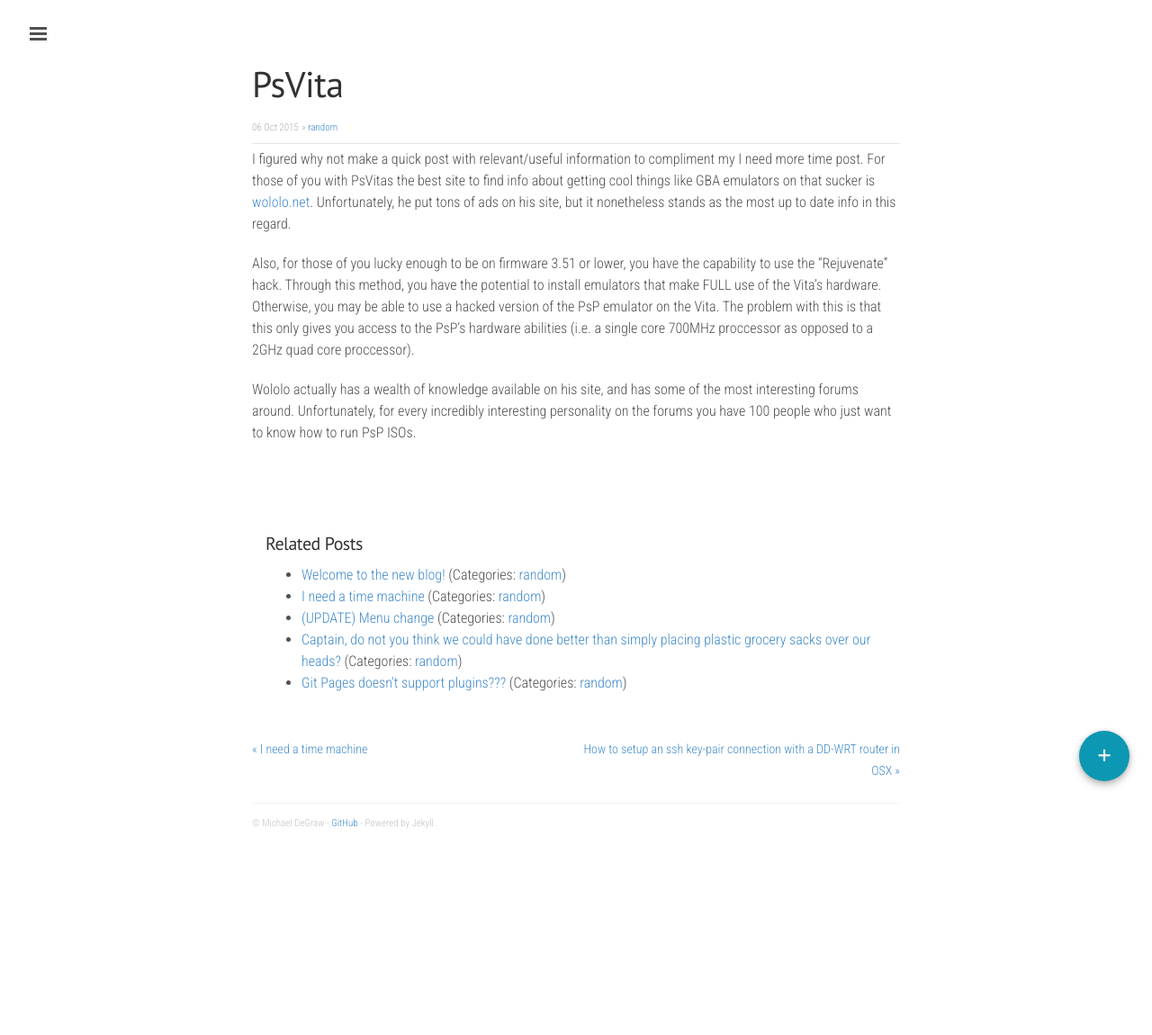
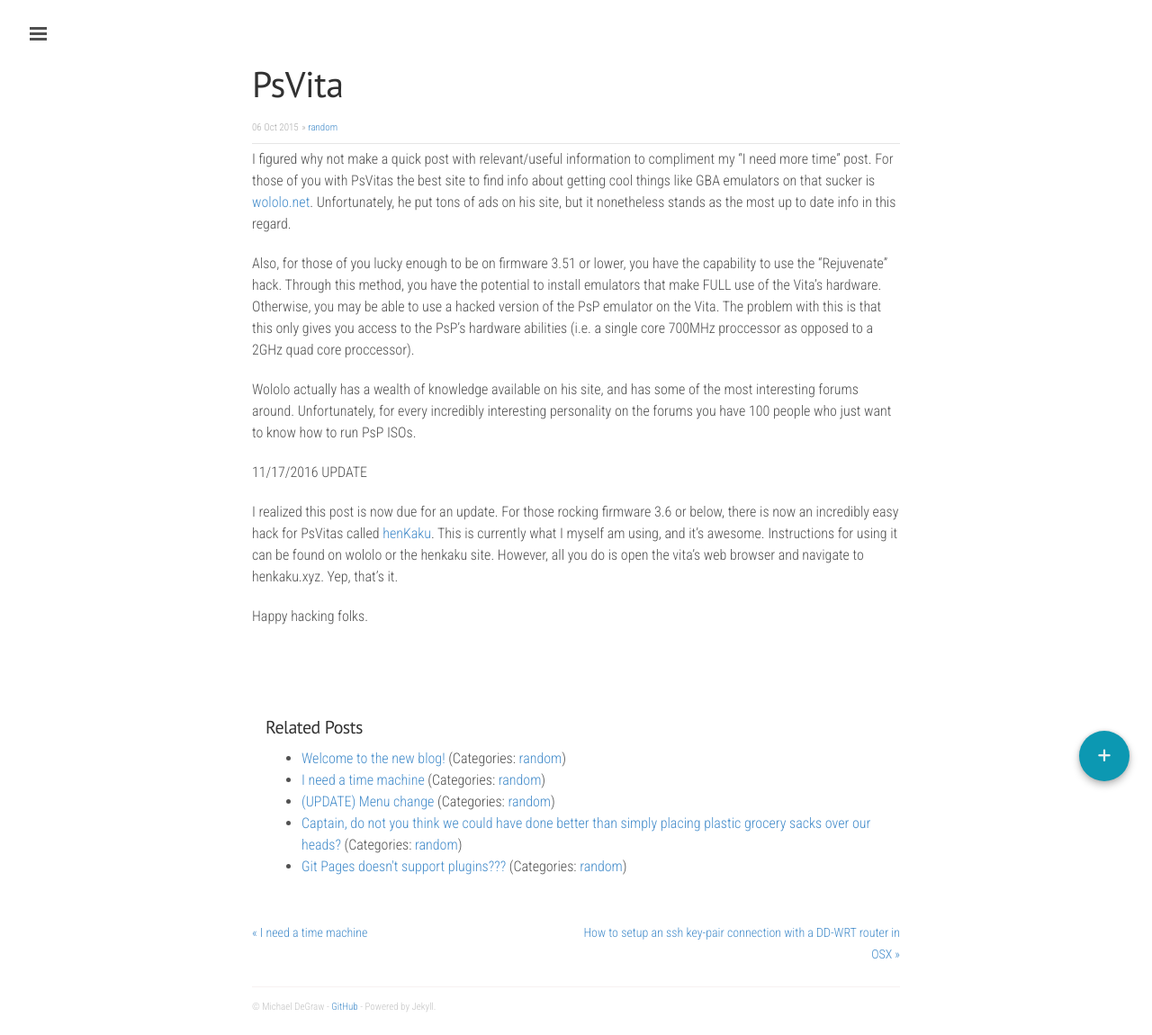
Before and after one commit to electr0sheep/electr0sheep.github.io, a Jekyll site: the page built from _posts/2015-10-6-psvita.md, in a window 1280 px wide. Shown: the whole page at 90% size. Built offline with Jekyll 4.4.1, drawn with Linux system fonts in a browser that asks for light colours; nearby versions of some CDN libraries; comment, search, counter and statistics services are not loaded; before the commit the page ends 946 px from its top, so only the background shows below that; grey boxes are pictures that could not be loaded.

Commit message:
Updated psvita post, modified mob behavior

```diff
--- a/_layouts/default.html
+++ b/_layouts/default.html
@@ -25,7 +25,7 @@
     <label for="sidebar-checkbox" class="sidebar-toggle"></label>
 
     <!-- Floating Action Button -->
-    <ul id="menu" class="mfb-component--br mfb-slidein-spring" data-mfb-toggle="hover">
+    <ul id="menu" class="mfb-component--br mfb-zoomin" data-mfb-toggle="hover">
         <li class="mfb-component__wrap">
             <a href="#" class="mfb-component__button--main">
                 <i class="mfb-component__main-icon--resting ion-plus-round"></i>
--- a/_posts/2015-10-6-psvita.md
+++ b/_posts/2015-10-6-psvita.md
@@ -4,8 +4,14 @@
 category: random
 ---
 
-I figured why not make a quick post with relevant/useful information to compliment my I need more time post. For those of you with PsVitas the best site to find info about getting cool things like GBA emulators on that sucker is [wololo.net](http://www.wololo.net). Unfortunately, he put tons of ads on his site, but it nonetheless stands as the most up to date info in this regard.
+I figured why not make a quick post with relevant/useful information to compliment my "I need more time" post. For those of you with PsVitas the best site to find info about getting cool things like GBA emulators on that sucker is [wololo.net](http://www.wololo.net). Unfortunately, he put tons of ads on his site, but it nonetheless stands as the most up to date info in this regard.
 
 Also, for those of you lucky enough to be on firmware 3.51 or lower, you have the capability to use the "Rejuvenate" hack. Through this method, you have the potential to install emulators that make FULL use of the Vita's hardware. Otherwise, you may be able to use a hacked version of the PsP emulator on the Vita. The problem with this is that this only gives you access to the PsP's hardware abilities (i.e. a single core 700MHz proccessor as opposed to a 2GHz quad core proccessor).
 
 Wololo actually has a wealth of knowledge available on his site, and has some of the most interesting forums around. Unfortunately, for every incredibly interesting personality on the forums you have 100 people who just want to know how to run PsP ISOs.
+
+11/17/2016 UPDATE
+
+I realized this post is now due for an update. For those rocking firmware 3.6 or below, there is now an incredibly easy hack for PsVitas called [henKaku](https://henkaku.xyz). This is currently what I myself am using, and it's awesome. Instructions for using it can be found on wololo or the henkaku site. However, all you do is open the vita's web browser and navigate to henkaku.xyz. Yep, that's it.
+
+Happy hacking folks.
```
